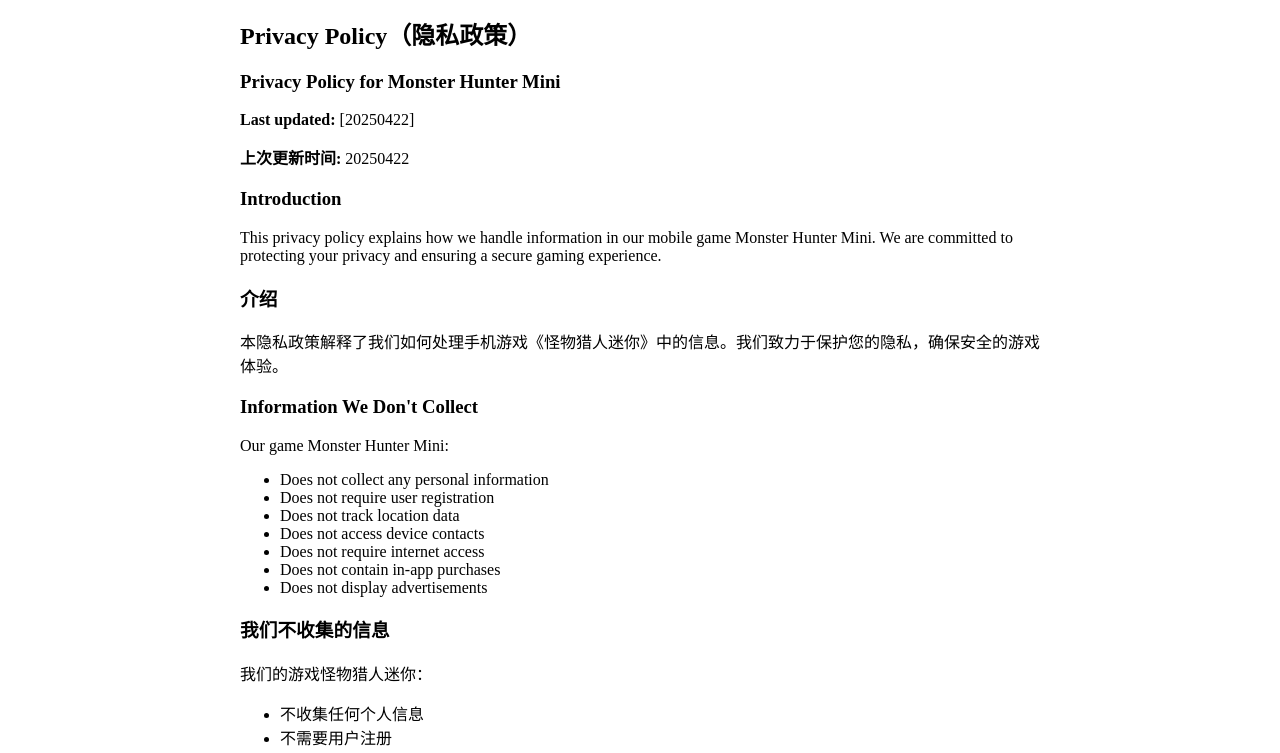
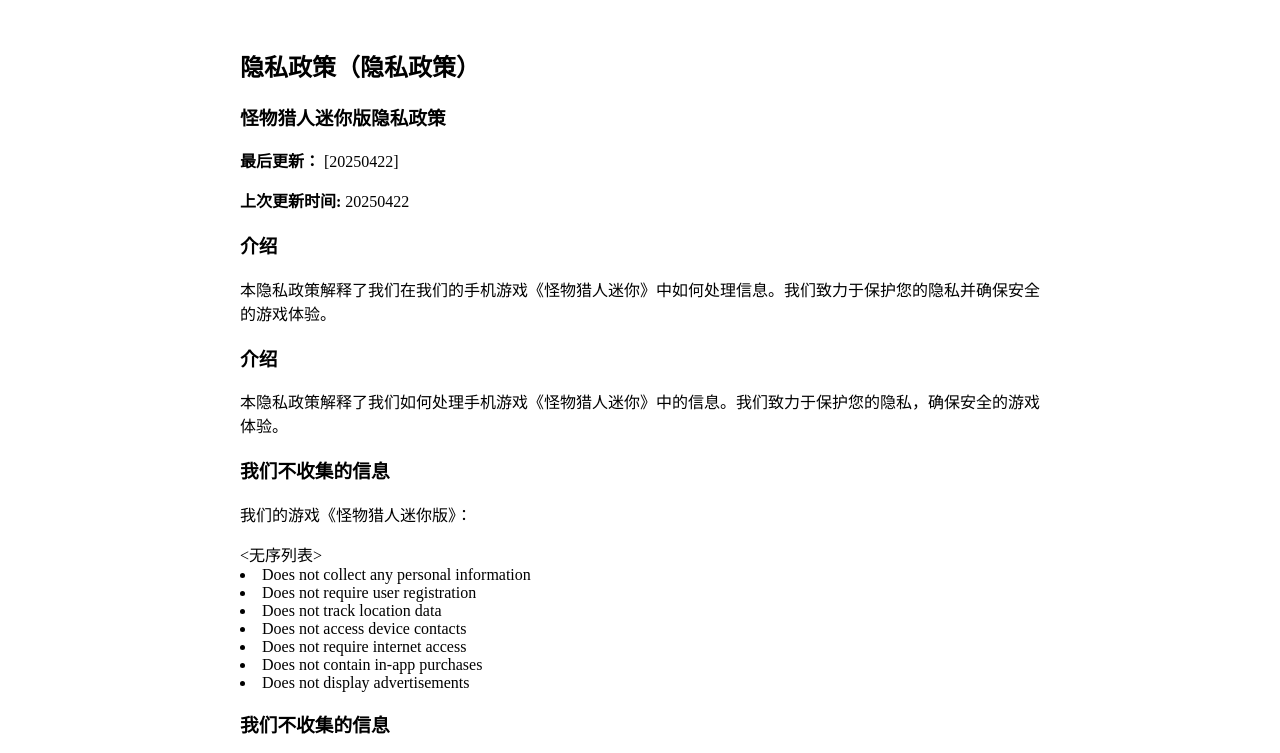
Before and after one commit to Myc911/MINI, a plain HTML site: page index.html in a window 1280 px wide. Shown: the part 113-866 px from the top of the page. Drawn offline with Linux system fonts and the light colour scheme.

Commit message:
Update and rename open_link.html to index.html
Signed-off-by: Myc911 <43538488@qq.com>

```diff
--- a/open_link.html
+++ b/index.html
@@ -1,26 +1,26 @@
-<!DOCTYPE html>
-<html lang="zh-CN">
-<head>
+
+
+<头>
     <meta charset="UTF-8">
     <meta name="viewport" content="width=device-width, initial-scale=1.0">
     <title>隐私链接内容</title>
-</head>
-<body>
+</头 >
+<身体>
     <h1>隐私链接内容</h1>
     <div style="max-width: 800px; margin: 0 auto; padding: 20px;">
-        <h2>Privacy Policy（隐私政策）</h2>
-        <h3>Privacy Policy for Monster Hunter Mini</h3>
-        <p><strong>Last updated:</strong> [20250422]</p>
+        <h2>隐私政策（隐私政策）</h2>
+        <h3>怪物猎人迷你版隐私政策</h3>
+        <p><strong>最后更新：</strong> [20250422]</p>
         <p><strong>上次更新时间:</strong> 20250422</p>
 
-        <h3>Introduction</h3>
-        <p>This privacy policy explains how we handle information in our mobile game Monster Hunter Mini. We are committed to protecting your privacy and ensuring a secure gaming experience.</p>
+        <h3>介绍</h3>
+        <p>本隐私政策解释了我们在我们的手机游戏《怪物猎人迷你》中如何处理信息。我们致力于保护您的隐私并确保安全的游戏体验。</段>
         <h3>介绍</h3>
         <p>本隐私政策解释了我们如何处理手机游戏《怪物猎人迷你》中的信息。我们致力于保护您的隐私，确保安全的游戏体验。</p>
 
-        <h3>Information We Don't Collect</h3>
-        <p>Our game Monster Hunter Mini:</p>
-        <ul>
+        <h3>我们不收集的信息</h3>
+        <p>我们的游戏《怪物猎人迷你版》：</p>
+        <无序列表>
             <li>Does not collect any personal information</li>
             <li>Does not require user registration</li>
             <li>Does not track location data</li>
@@ -80,7 +80,7 @@
         <p>Email: <a href="mailto:43538488@qq.com">43538488@qq.com</a></p>
         <h3>联系我们</h3>
         <p>如果您对本隐私政策有任何疑问，请通过以下方式与我们联系：</p>
-        <p>电子邮件：<a href="mailto:43538488@qq.com">43538488@qq.com</a></p>
-    </div>
+        <p>电子邮件：<a href="mailto:43538488@qq.com>">43538488@qq.com</a></p></a></p>
+    </div></div>
 </body>
 </html>
```
